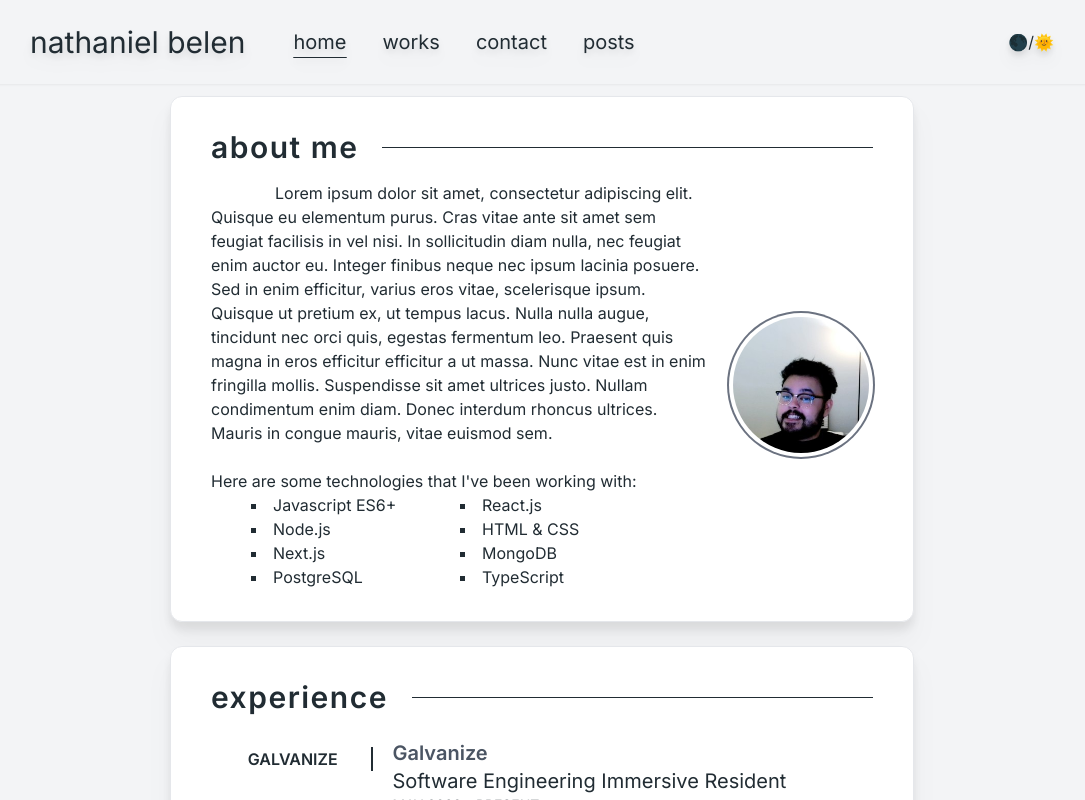
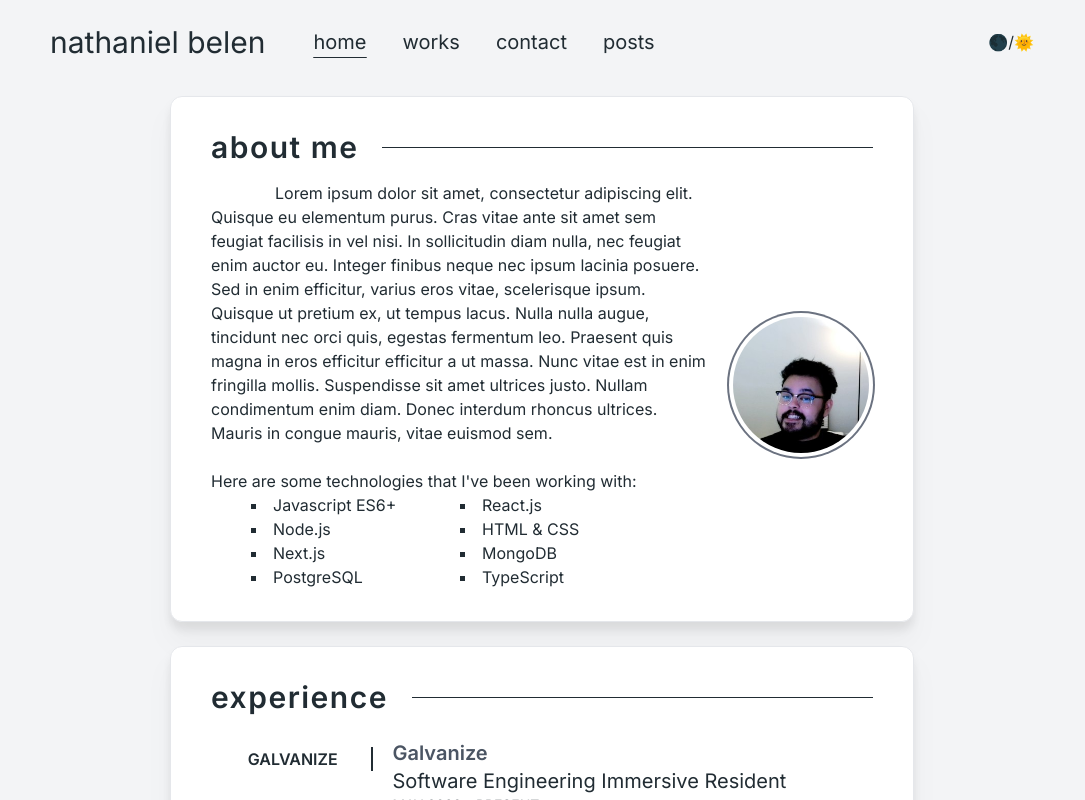
Before and after one commit to nathanielbelen/next-portfolio, a Next.js app: page / in a window 1280 px wide. Shown: the top 800 px of the page, without its empty margins (98-1183 px from the left). Built offline with nearby package versions, Linux system fonts and the light colour scheme.

Commit message:
made nav bar non-sticky

```diff
--- a/components/layout.js
+++ b/components/layout.js
@@ -11,7 +11,7 @@ export default function Layout({ children, router, theme, toggleTheme }) {
         <link rel='icon' href='/favicon.ico' />
       </Head>
       <NavBar path={router.asPath} toggleTheme={toggleTheme} />
-      <main className='max-w-screen-md mx-auto pb-10'>{children}</main>
+      <main className='max-w-screen-md mx-auto pb-15'>{children}</main>
       <Footer />
     </div>
   );
--- a/components/navbar.js
+++ b/components/navbar.js
@@ -3,8 +3,8 @@ import NavbarItem from './navbar-item.js'
 
 export default function NavBar({ path, toggleTheme }) {
   return (
-    <div className='w-full drop-shadow-sm sticky top-0 p-5 bg-gray-100 z-50'>
-      <div className='max-w-screen-lg m-auto drop-shadow-lg' id='navbar'>
+    <div className='w-full'>
+      <div className='p-5 max-w-screen-lg m-auto' id='navbar'>
         <div className='flex items-center'>
           <div className='text-3xl font-medium'>
           <Link href='/'>
--- a/pages/_app.js
+++ b/pages/_app.js
@@ -18,15 +18,7 @@ function MyApp({ Component, pageProps, router }) {
   const { theme, toggleTheme } = useDarkMode();
   return (
     <Layout router={router} theme={theme} toggleTheme={toggleTheme}>
-      <AnimatePresence
-        mode='wait'
-        initial={true}
-        onExitComplete={() => {
-          if (typeof window !== 'undefined') {
-            window.scrollTo({ top: 0 });
-          }
-        }}
-      >
+      <AnimatePresence>
         <Component {...pageProps} />
       </AnimatePresence>
     </Layout>
```
